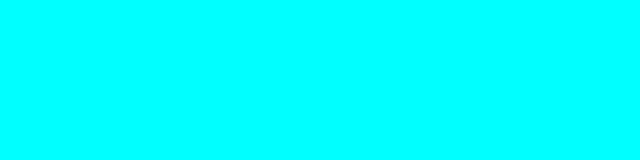
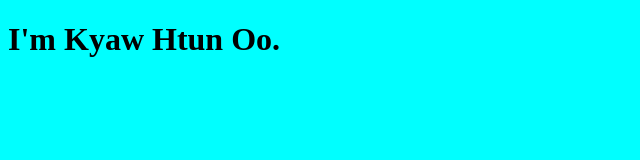
Before and after one commit to KyawHtunOo/2023-learn-github, a plain HTML site: page index.html in a window 1280 px wide. Shown: the whole page, without its empty margins (0-640 px from the left). Drawn offline with Linux system fonts and the light colour scheme.

Commit message:
html edited

```diff
--- a/index.html
+++ b/index.html
@@ -8,7 +8,7 @@
     <link rel="stylesheet" href="css/style.css">
 </head>
 <body>
-
+    <h1>I'm Kyaw Htun Oo.</h1>
 
     <script src="js/app.js"></script>
 </body>
```
Also changed, not shown: about.html (+1 -1 lines).
